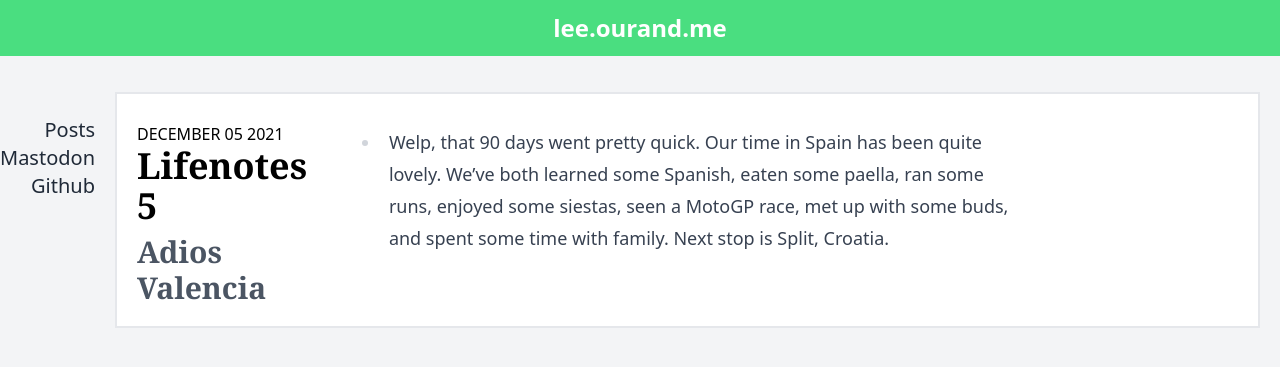
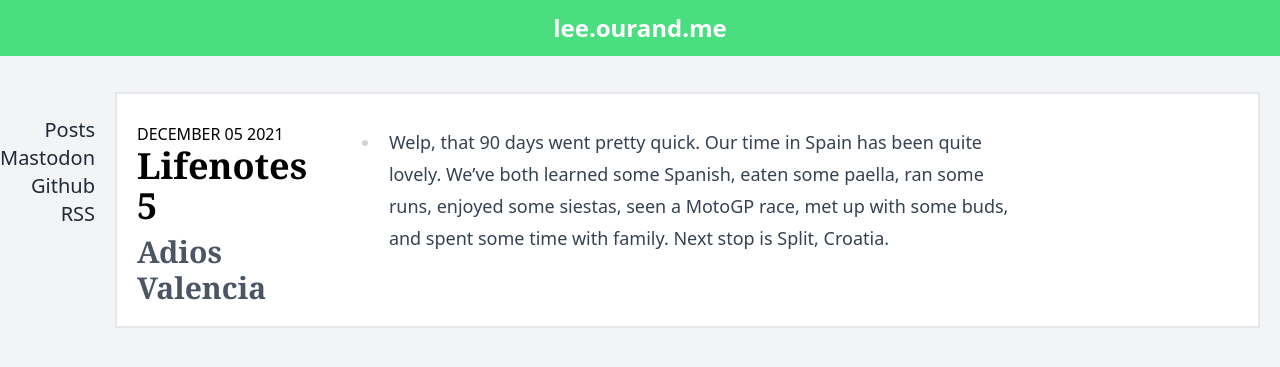
Before and after one commit to leeourand/leeourand.github.com, a Jekyll site: the page built from _posts/2021-12-05-adios-valencia.md, in a window 1280 px wide. Shown: the top 367 px of the page. Built offline with Jekyll 4.4.1, drawn with Linux system fonts in a browser that asks for light colours; nearby versions of some CDN libraries.

Commit message:
Cutenifying permalinks and such

```diff
--- a/_layouts/base.html
+++ b/_layouts/base.html
@@ -15,9 +15,9 @@
     <header class="bg-green-400 dark:bg-green-600 px-5 py-3 font-sans text-white dark:text-gray-300 text-center">
       <h1 class="text-2xl font-extrabold"><a href="/">lee.ourand.me</a></h1>
       <nav class="font-semibold md:hidden">
-        <a class="hover:underline" href="/">Posts</a>
-        <a class="hover:underline" href="https://ruby.social/@leeourand">Mastodon</a>
-        <a class="hover:underline" href="https://github.com/leeourand">Github</a>
+        <a class="bg-green-200 px-1 py rounded text-green-400" href="/">Posts</a>
+        <a class="bg-green-200 px-1 py rounded text-green-400" href="https://ruby.social/@leeourand">Mastodon</a>
+        <a class="bg-green-200 px-1 py rounded text-green-400" href="https://github.com/leeourand">Github</a>
       </nav>
     </header>
     <div class="container sm:mx-auto sm:my-6 sm:grid sm:grid-cols-[1fr_auto_1fr] sm:grow sm:gap-5">
@@ -26,6 +26,7 @@
           <li><a class="hover:underline" href="/">Posts</a></li>
           <li><a class="hover:underline" href="https://ruby.social/@leeourand">Mastodon</a></li>
           <li><a class="hover:underline" href="https://github.com/leeourand">Github</a></li>
+          <li><a class="hover:underline" href="/feed.xml">RSS</a></li>
         </ul>
       </section>
       <article class="bg-white dark:bg-gray-700 border-2 p-2 sm:p-5 border-gray-200 dark:border-gray-600 mt-3 sm:w-auto">
--- a/index.html
+++ b/index.html
@@ -9,7 +9,11 @@ title: Posts
     {% if post.link %}
       <h2 class="text-3xl font-bold font-serif dark:text-gray-100">
         <a class="hover:text-gray-500 dark:hover:text-gray-300" href="{{ post.link }}">{{ post.title }} </a>
-        <a class="text-xs uppercase text-gray-400 dark:text-gray-700" href="{{ post.url }}">Permalink</a>
+        <a class="text-xs uppercase text-gray-400 hover:text-green-500 dark:text-gray-700" href="{{ post.url }}">
+          <svg xmlns="http://www.w3.org/2000/svg" fill="none" viewBox="0 0 24 24" stroke-width="1.5" stroke="currentColor" class="inline-block -mt-3 w-5 h-5">
+            <path stroke-linecap="round" stroke-linejoin="round" d="M13.19 8.688a4.5 4.5 0 011.242 7.244l-4.5 4.5a4.5 4.5 0 01-6.364-6.364l1.757-1.757m13.35-.622l1.757-1.757a4.5 4.5 0 00-6.364-6.364l-4.5 4.5a4.5 4.5 0 001.242 7.244" />
+          </svg>
+        </a>
       </h2>
     {% else %}
       <h2 class="text-3xl font-bold font-serif dark:text-gray-100"><a class="hover:text-gray-500 dark:hover:text-gray-300" href="{{ post.url }}">{{ post.title }}</a></h2>
```
